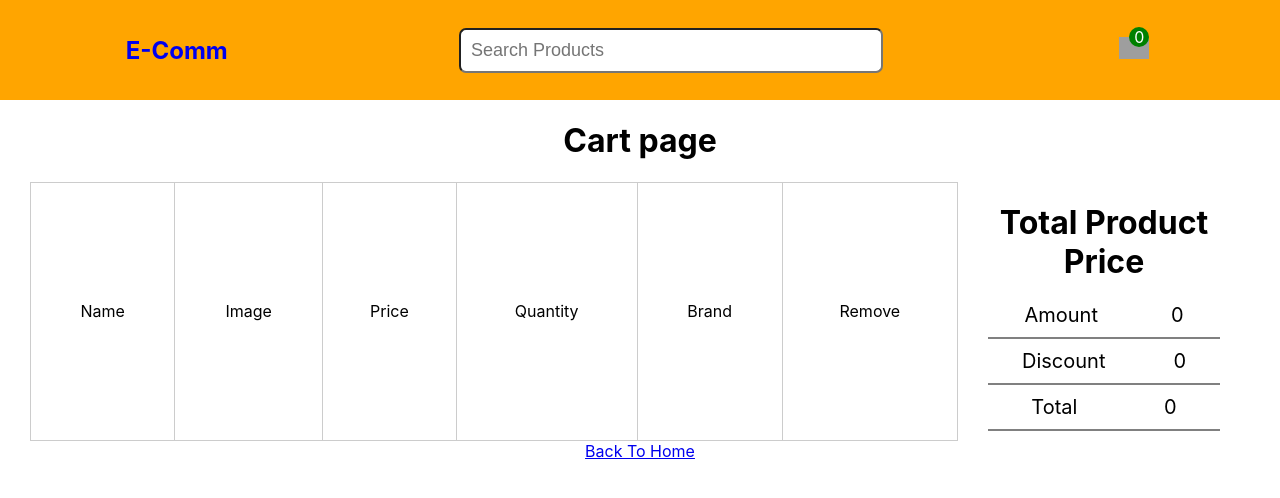
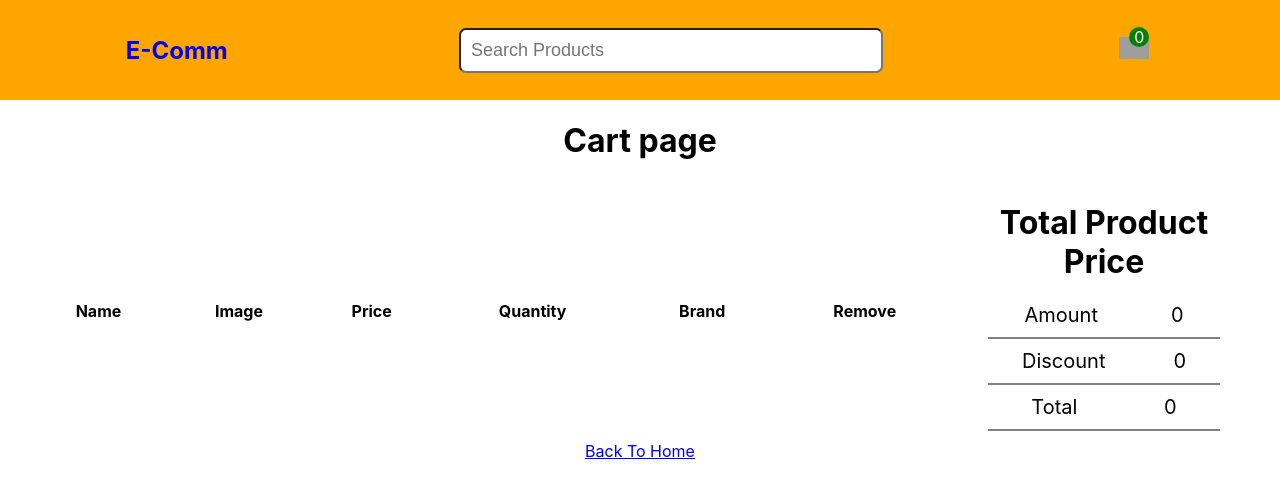
Before and after one commit to anil843324/learning-React-Redux-Saga, a React (Create React App) app in the folder ecomm-project/: page /cart in a window 1280 px wide. Shown: the top 498 px of the page. Built offline with nearby package versions, Linux system fonts and the light colour scheme; grey boxes are pictures that could not be loaded.

Commit message:
sum bug fixed

```diff
--- a/ecomm-project/src/components/Cart.jsx
+++ b/ecomm-project/src/components/Cart.jsx
@@ -32,12 +32,12 @@ function Cart() {
       <div className="cart-page-conatiner">
         <table>
           <tr>
-            <td>Name</td>
-            <td>Image</td>
-            <td>Price</td>
-            <td>Quantity</td>
-            <td>Brand</td>
-            <td>Remove</td>
+            <th>Name</th>
+            <th>Image</th>
+            <th>Price</th>
+            <th>Quantity</th>
+            <th>Brand</th>
+            <th>Remove</th>
           </tr>
           {cartData.map((ele) => {
             return (
--- a/ecomm-project/src/components/Main.jsx
+++ b/ecomm-project/src/components/Main.jsx
@@ -9,7 +9,34 @@ function Main() {
 
   const data = useSelector((state) => state.productData);
 
+  const cartData = useSelector((state) => state.cartData);
+
   console.log("Data in Main Component from saga", data);
+
+
+        const handleAdd=(ele)=>{
+
+           let checkData=cartData.find((el)=> el.id===ele.id)
+
+             if(checkData){
+
+              alert("Alreaday Data Added")
+
+             }else{
+              dispatch(addToCart(ele))
+
+             }
+
+
+
+
+
+
+        }
+
+
+
+
 
 
 
@@ -30,7 +57,7 @@ function Main() {
             <span>Brand:{ele.brand}</span>
             <span>Rs:{ele.price}</span>
             <div>
-              <button onClick={() => dispatch(addToCart(ele))}>
+              <button onClick={() => handleAdd(ele) }>
                 Add to cart
               </button>
             </div>
```
